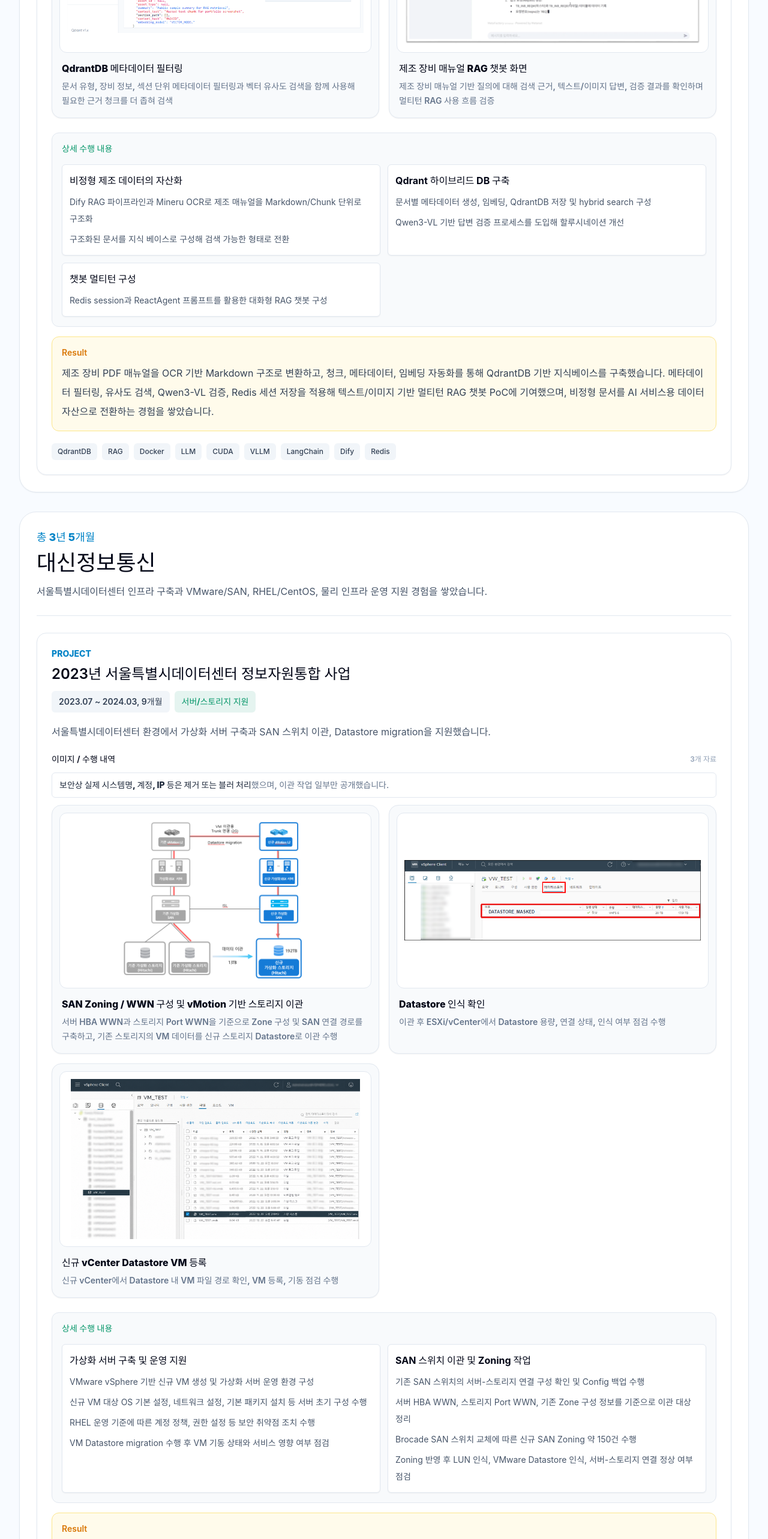
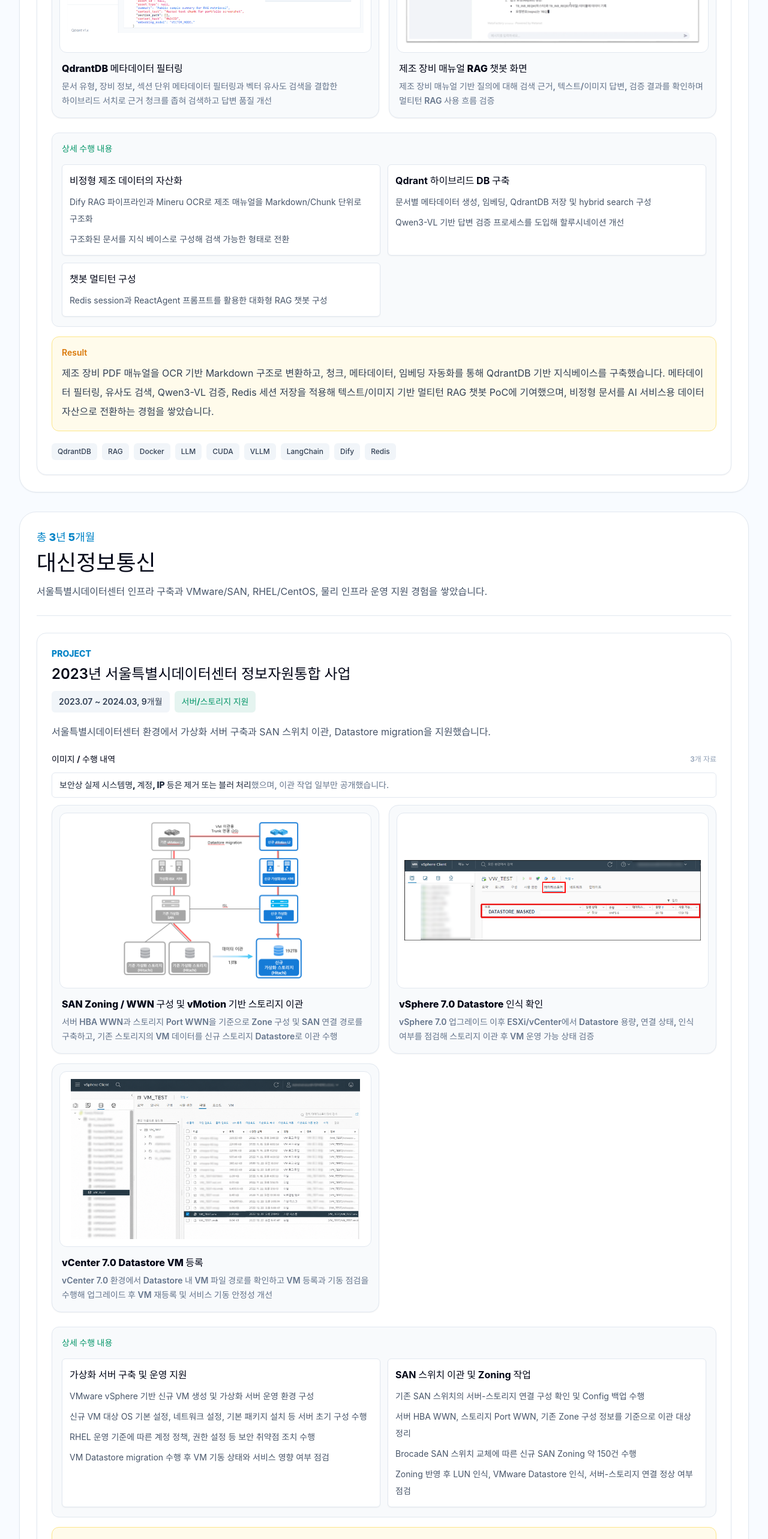
Before and after one commit to JANGSEOKHAN/JANGSEOKHAN.github.io, a React (Vite) app: page / in a window 1280 px wide. Shown: the part 7320-9886 px from the top of the page at 60% size. Built offline with nearby package versions, Linux system fonts and the light colour scheme; a web font is replaced by a local one.

Commit message:
Improve RAG and datastore visual descriptions

```diff
--- a/src/data/profile.ts
+++ b/src/data/profile.ts
@@ -361,7 +361,8 @@ export const projects: Project[] = [
       },
       {
         title: 'QdrantDB 메타데이터 필터링',
-        description: '문서 유형, 장비 정보, 섹션 단위 메타데이터 필터링과 벡터 유사도 검색을 함께 사용해 필요한 근거 청크를 더 좁혀 검색',
+        description:
+          '문서 유형, 장비 정보, 섹션 단위 메타데이터 필터링과 벡터 유사도 검색을 결합한 하이브리드 서치로 근거 청크를 좁혀 검색하고 답변 품질 개선',
         imageUrl: 'projects/rag/qdrant-web.png',
         alt: 'QdrantDB 메타데이터 필터링 및 벡터 검색 구성',
       },
@@ -417,14 +418,16 @@ export const projects: Project[] = [
         alt: 'SAN Zoning 및 vMotion 기반 스토리지 이관',
       },
       {
-        title: 'Datastore 인식 확인',
-        description: '이관 후 ESXi/vCenter에서 Datastore 용량, 연결 상태, 인식 여부 점검 수행',
+        title: 'vSphere 7.0 Datastore 인식 확인',
+        description:
+          'vSphere 7.0 업그레이드 이후 ESXi/vCenter에서 Datastore 용량, 연결 상태, 인식 여부를 점검해 스토리지 이관 후 VM 운영 가능 상태 검증',
         imageUrl: 'projects/datacenter/datastore-recognition.png',
         alt: 'VMware vSphere Datastore 인식 확인',
       },
       {
-        title: '신규 vCenter Datastore VM 등록',
-        description: '신규 vCenter에서 Datastore 내 VM 파일 경로 확인, VM 등록, 기동 점검 수행',
+        title: 'vCenter 7.0 Datastore VM 등록',
+        description:
+          'vCenter 7.0 환경에서 Datastore 내 VM 파일 경로를 확인하고 VM 등록과 기동 점검을 수행해 업그레이드 후 VM 재등록 및 서비스 기동 안정성 개선',
         imageUrl: 'projects/datacenter/vm-registration-datastore.png',
         alt: '신규 vCenter Datastore VM 등록 및 데이터 마이그레이션',
       },
```
